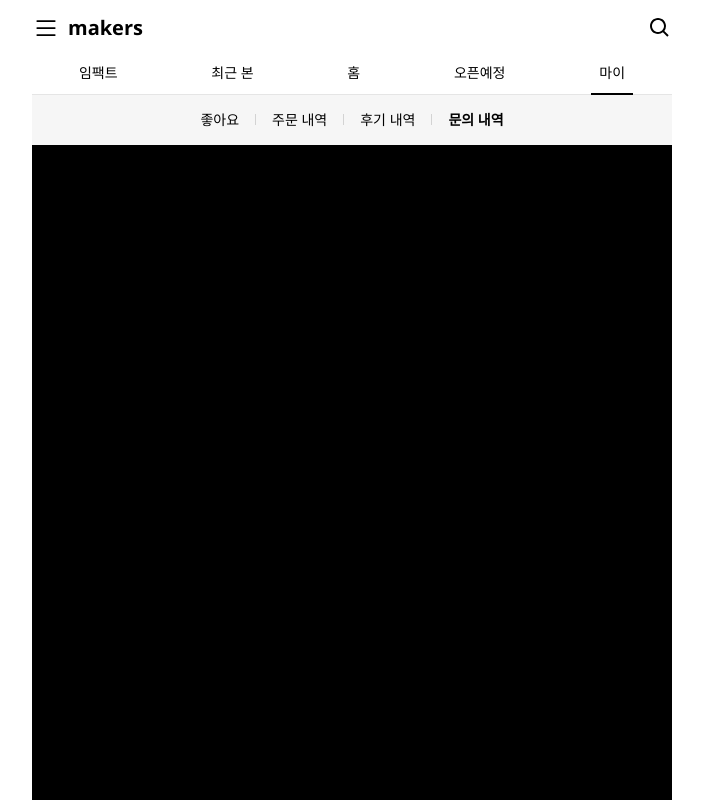
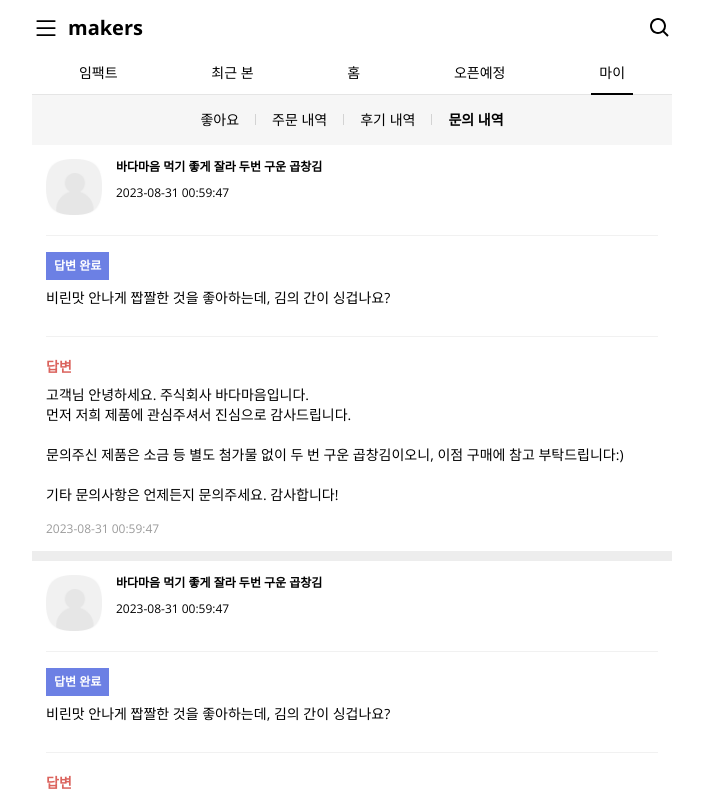
Before and after one commit to fzdf0613/makers, a Next.js app: page /my/inquiry in a window 1280 px wide. Shown: the top 800 px of the page, without its empty margins (288-991 px from the left). Built offline with nearby package versions, Linux system fonts and the light colour scheme; no server answers.

Commit message:
문의 내역 페이지 UI 추가

```diff
--- a/src/app/(mainpages)/my/inquiry/page.tsx
+++ b/src/app/(mainpages)/my/inquiry/page.tsx
@@ -1,3 +1,10 @@
+import MyInquiryItem from "@/components/my/inquiry/MyInquiryItem";
+
 export default function MyInquiryPage() {
-  return <div className="h-[1000px] bg-black"></div>;
+  return (
+    <div className="bg-[#ededed] flex flex-col">
+      <MyInquiryItem />
+      <MyInquiryItem />
+    </div>
+  );
 }
--- /dev/null
+++ b/src/components/my/inquiry/MyInquiryItem.tsx
@@ -0,0 +1,38 @@
+import Badge from "@/components/ui/Badge";
+import Description from "@/components/ui/Description";
+import Image from "next/image";
+
+const text = `고객님 안녕하세요. 주식회사 바다마음입니다.
+먼저 저희 제품에 관심주셔서 진심으로 감사드립니다.
+
+문의주신 제품은 소금 등 별도 첨가물 없이 두 번 구운 곱창김이오니, 이점 구매에 참고 부탁드립니다:)
+
+기타 문의사항은 언제든지 문의주세요. 감사합니다!`;
+
+export default function MyInquiryItem() {
+  return (
+    <div className="flex flex-col p-3.5 mb-2.5 bg-white">
+      <div className="flex pb-5">
+        <Image
+          src="/images/defaultAvatar.png"
+          alt="product-thumbnail"
+          width={56}
+          height={56}
+        />
+        <div className="text-xs ml-3.5">
+          <p className="font-bold">바다마음 먹기 좋게 잘라 두번 구운 곱창김</p>
+          <p className="mt-2.5">2023-08-31 00:59:47</p>
+        </div>
+      </div>
+      <div className="border-y border-[#f1f1f1] pb-5 pt-4">
+        <Badge text="답변 완료" style="complete" className="w-fit" />
+        <Description text="비린맛 안나게 짭짤한 것을 좋아하는데, 김의 간이 싱겁나요?" />
+      </div>
+      <div className="pt-5">
+        <p className="text-sm text-[#db635d] font-bold">답변</p>
+        <Description text={text} />
+        <p className="mt-2 text-[#9b9b9b] text-xs">2023-08-31 00:59:47</p>
+      </div>
+    </div>
+  );
+}
--- a/src/components/ui/Badge.tsx
+++ b/src/components/ui/Badge.tsx
@@ -1,13 +1,14 @@
 type Props = {
   style?: string;
   text: string;
+  className?: string;
 };
-export default function Badge({ style = "default", text }: Props) {
+export default function Badge({ style = "default", text, className }: Props) {
   return (
     <div
       className={`${getStyle(
         style
-      )} font-bold text-white text-xs text-center px-2 py-1`}
+      )} font-bold text-white text-xs text-center px-2 py-1.5 ${className}`}
     >
       {text}
     </div>
@@ -20,6 +21,10 @@ function getStyle(style: string): string {
       return "bg-black";
     case "alert":
       return "bg-[#db635d]";
+    case "complete":
+      return "bg-[#6c80e4]";
+    case "waiting":
+      return "bg-[#9b9b9b]";
     default:
       throw Error("지원하지 않는 Badge Style.");
   }
--- a/src/components/ui/Description.tsx
+++ b/src/components/ui/Description.tsx
@@ -1,7 +1,12 @@
 type Props = {
   text: string;
+  className?: string;
 };
 
-export default function Description({ text }: Props) {
-  return <div className="w-full py-2 text-sm">{text}</div>;
+export default function Description({ text, className }: Props) {
+  return (
+    <div className={`w-full py-2 text-sm whitespace-pre-wrap ${className}`}>
+      {text}
+    </div>
+  );
 }
```
